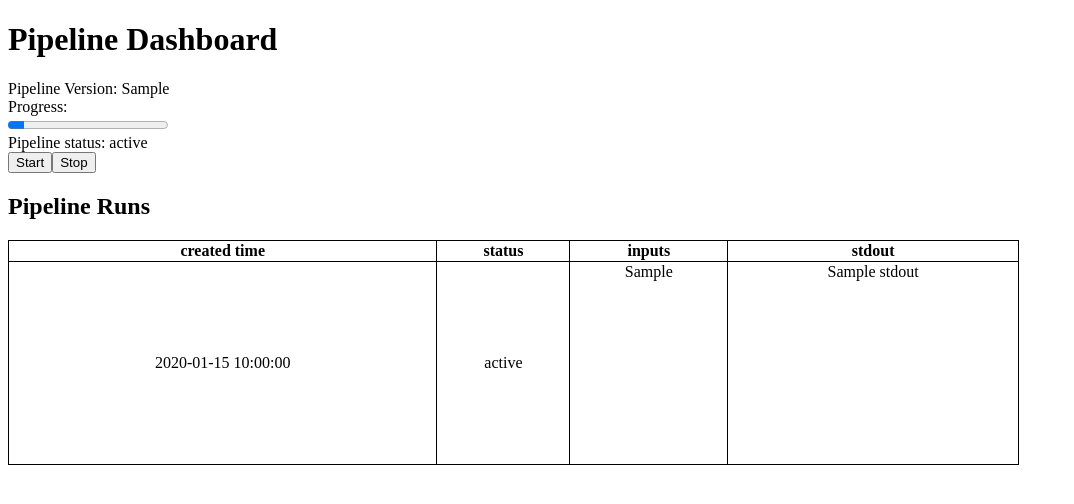
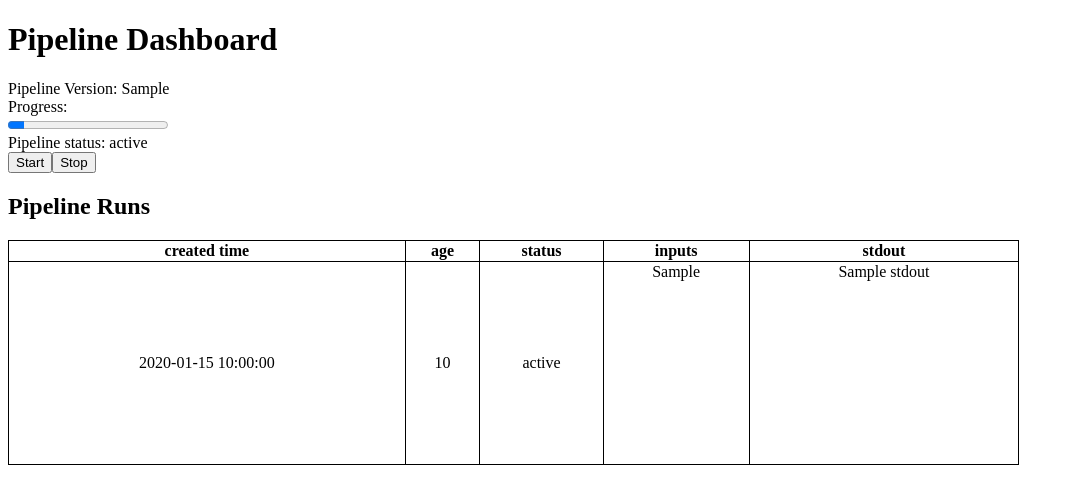
Before and after one commit to feiloo/ngs_pipeline, a Flask app: template app/src/app/templates/pipeline_dashboard.html in a window 1280 px wide. Shown: the top 504 px of the page, without its empty margins (0-1074 px from the left). Run offline with Flask 2, Linux system fonts and the light colour scheme; the template is opened without the code that fills it: most values are stand-ins (such as "Sample title", 1, 10 or a date in 2020); parts of the project's set-up code (start-up, migrations or seed data) failed here and were passed over.

Commit message:
add age field

```diff
--- a/app/src/app/templates/pipeline_dashboard.html
+++ b/app/src/app/templates/pipeline_dashboard.html
@@ -49,6 +49,7 @@ td {
     <table>
     <tr>
     <th>created time</th>
+    <th>age</th>
     <th>status</th>
     <th>inputs</th>
     <th>stdout</th>
@@ -56,6 +57,7 @@ td {
     {% for run in pipeline_runs %}
     <tr>
 	    <td><nobr><data>{{ run['created_time'] }}<data></td>
+	    <td><nobr><data>{{ run['age'] }}<data></td>
 	    <td>{{ run['status'] }}</td>
 
 	    <!-- <span>inputs: <textarea readonly>{{ run['input_samples'] }}</textarea></span>
```
